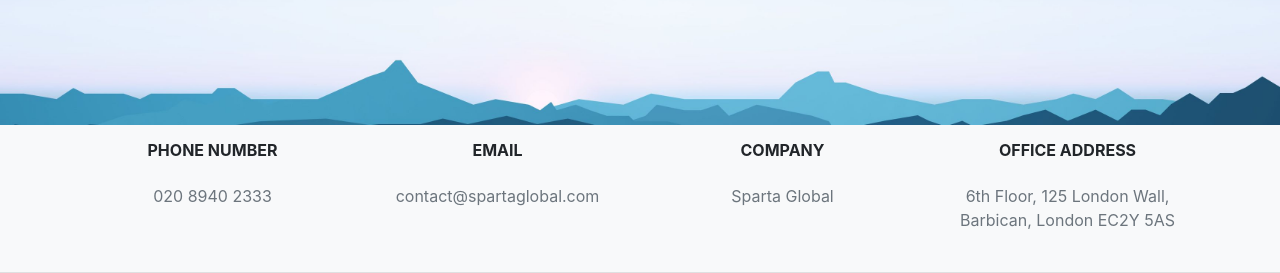
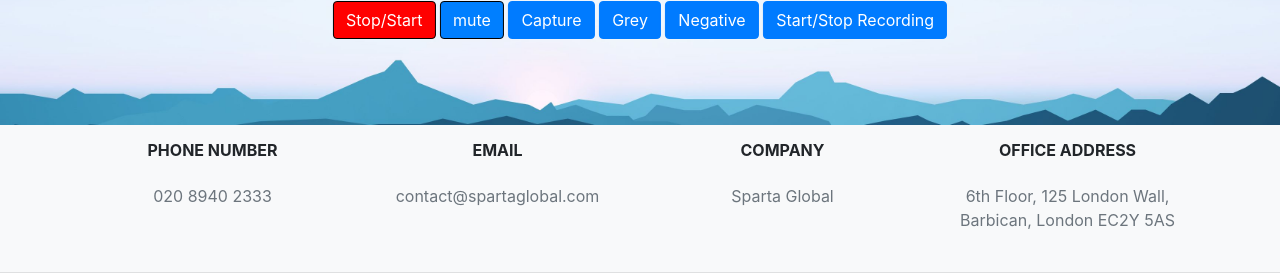
Before and after one commit to Benedek4000/eng130_week4_project, a Flask app: page /videorec in a window 1280 px wide. Shown: the part 527-800 px from the top of the page. Run offline with Flask 2, Linux system fonts and the light colour scheme; the visitor is signed in with stand-in values (Sample User, id 1); some libraries are stand-ins or nearby versions.

Commit message:
video integrated

```diff
--- a/app.py
+++ b/app.py
@@ -1,15 +1,20 @@
 import hashlib
 from urllib import response
 # from readline import insert_text
-from flask import Flask, render_template, request, flash,  session, redirect, url_for, make_response
+from flask import Flask, render_template, request, flash,  session, redirect, url_for, make_response, Response
 from backend.connectToPostgreSQL import DBConnector as postgresql
 from backend.database_properties import postgresql_properties_local as psql_prop
 from flask_mail import Mail
 from flask_mail import Message
+import cv2
+import datetime, time
+import os, sys
 import numpy as np
-
-
 import pandas as pd
+from threading import Thread
+import pyaudio
+import wave
+import moviepy.editor as m
 app = Flask(__name__)
 app.config['SECRET_KEY'] = 'supersecretkey'
 """
@@ -24,6 +29,156 @@ app.config['MAIL_USE_TLS'] = False
 app.config['MAIL_USE_SSL'] = True
 
 mail = Mail(app)
+
+global capture,rec_frame, grey, switch, neg, rec, out, detection, mute, color
+color = "#007fff"
+capture=0
+grey=0
+neg=0
+switch=1
+rec=0
+mute = False
+
+#make shots directory to save pics, temp files and videos
+try:
+    os.mkdir("./shots")
+except OSError as error:
+    pass
+
+try:
+    os.mkdir("./in")
+except OSError as error:
+    pass
+
+try:
+    os.mkdir("./out")
+except OSError as error:
+    pass
+
+
+
+def record(out):
+    global rec_frame, detection
+
+    while(rec):
+        time.sleep(0.045)
+        out.write(rec_frame)
+    if mute:
+        v = m.VideoFileClip("./in/temp.avi")
+        e = v.fx(m.vfx.speedx, 1)
+        now = datetime.datetime.now().strftime("%d%m%y-%H%M%S")
+        name = "./out/"+now+".mp4"
+        e.write_videofile(name, fps = 20)
+
+
+
+def change(p, stream, frames):
+    global rec, mute
+    while rec and not mute:
+        # chunk = 1024  # Record in chunks of 1024 samples
+        # sample_format = pyaudio.paInt16  # 16 bits per sample
+        # channels = 2
+        # fs = 44100  # Record at 44100 samples per second
+        # seconds = 3
+
+
+        # p = pyaudio.PyAudio()  # Create an interface to PortAudio
+
+        # stream = p.open(format=pyaudio.paInt16,
+        #                 channels=2,
+        #                 rate=44100,
+        #                 frames_per_buffer=2,
+        #                 input=True)
+
+        # Initialize array to store frames
+
+        # Store data in chunks for 3 seconds
+
+
+
+        while rec:
+            data = stream.read(1024)
+            frames.append(data)
+
+
+        #     data = stream.read(chunk)t
+        #     frames.append(data)
+        filename = "./in/temp.wav"
+        # Stop and close the stream
+        stream.stop_stream()
+        stream.close()
+        # Terminate the PortAudio interface
+        p.terminate()
+
+        # Save the recorded data as a WAV file
+        wf = wave.open(filename, 'wb')
+        wf.setnchannels(2)
+        wf.setsampwidth(p.get_sample_size(pyaudio.paInt16))
+        wf.setframerate(44100)
+        wf.writeframes(b''.join(frames))
+        wf.close()
+
+        ed = Thread(target = audio_speed)
+        ed.start()
+        return
+
+def joining():
+    v = m.VideoFileClip("./in/temp.avi")
+    a = m.AudioFileClip("./in/temp.mp3")
+    f = v.set_audio(a)
+    now = datetime.datetime.now().strftime("%d%m%y-%H%M%S")
+    name = "./out/"+now+".mp4"
+    f.write_videofile(name, fps = 20)
+    return
+
+def audio_speed():
+    v = m.VideoFileClip("./in/temp.avi")
+    a = m.AudioFileClip("./in/temp.wav")
+    f = a.duration/v.duration
+    e = a.fx(m.vfx.speedx, f)
+    e.write_audiofile("./in/temp.mp3")
+
+    jo = Thread(target = joining)
+    jo.start()
+
+    return
+
+
+def gen_frames():  # generate frame by frame from camera
+    global out, capture,rec_frame, grey, detection
+    camera = cv2.VideoCapture(0)
+    while True:
+        success, frame = camera.read()
+        if success:
+            detection = True
+            if(grey):
+                frame = cv2.cvtColor(frame, cv2.COLOR_BGR2GRAY)
+            if(neg):
+                frame=cv2.bitwise_not(frame)
+            if(capture):
+                capture=0
+                now = datetime.datetime.now()
+                p = os.path.sep.join(['shots', "shot_{}.png".format(str(now).replace(":",''))])
+                cv2.imwrite(p, frame)
+
+            if(rec):
+                rec_frame=frame
+                frame= cv2.putText(cv2.flip(frame,1),"Recording...", (0,25), cv2.FONT_HERSHEY_SIMPLEX, 1, (0,0,255),4)
+                frame=cv2.flip(frame,1)
+
+
+            try:
+                ret, buffer = cv2.imencode('.jpg', cv2.flip(frame,1))
+                frame = buffer.tobytes()
+                yield (b'--frame\r\n'
+                       b'Content-Type: image/jpeg\r\n\r\n' + frame + b'\r\n')
+            except Exception as e:
+                pass
+
+        else:
+            detection = False
+            flash("Can not detect Camera", category="error")
+            pass
 
 
 @app.route('/')
@@ -43,6 +198,9 @@ def home():
 @app.route('/login', methods=['GET', 'POST'])
 def login():
 
+    if 'loggedin' in session and session['loggedin']:
+        flash("Already logged in!", category="error")
+        return redirect(url_for("home"))
     if request.cookies.get('email') != None:
         print(request.cookies.get('email'))
         return redirect(url_for('home'))
@@ -84,6 +242,10 @@ def login():
             flash('Incorrect Email/password', category='error')
 
     return render_template("login.html")
+
+@app.route('/video_feed')
+def video_feed():
+    return Response(gen_frames(), mimetype='multipart/x-mixed-replace; boundary=frame')
 
 
 @app.route('/signup', methods=['GET', 'POST'])
@@ -247,11 +409,77 @@ def player():
         return redirect(url_for("login"))
 
 
-@app.route('/videorec')
+@app.route('/videorec', methods=["POST", "GET"])
 def videorec():
+    global color
     # Check if user is loggedin
     if 'loggedin' in session and session['loggedin']:
-        return render_template('video_rec.html')
+        global switch,camera
+        if request.method == 'POST':
+            global rec
+            if request.form.get('click') == 'Capture':
+                global capture
+                capture=1
+            elif  request.form.get('grey') == 'Grey':
+                global grey
+                grey=not grey
+            elif  request.form.get('neg') == 'Negative':
+                global neg
+                neg=not neg
+            elif  request.form.get('mute') == 'mute' and not rec:
+                global mute, color
+
+                if mute:
+                    mute = not mute
+                    color = "#007fff"
+                else:
+                    mute = True
+                    color = "red"
+            elif request.form.get('mute') == 'mute' and rec:
+                flash("Can not mute/unmute when video is recording", category="error")
+
+
+
+            elif  request.form.get('stop') == 'Stop/Start':
+
+                if(switch==1):
+                    switch=0
+                    camera.release()
+                    cv2.destroyAllWindows()
+
+                else:
+                    camera = cv2.VideoCapture(0)
+                    switch=1
+            elif  request.form.get('rec') == 'Start/Stop Recording':
+                global out, frames, p, stream
+                rec= not rec
+                if(rec):
+
+
+                    fourcc = cv2.VideoWriter_fourcc(*'XVID')
+                    # out = cv2.VideoWriter('vid_{}.avi'.format(str(now).replace(":",'')), fourcc, 20.0, (640, 480))
+                    out = cv2.VideoWriter('./in/temp.avi', fourcc, 20, (640, 480))
+                    #Start new thread for recording the video
+
+                    #audio
+                    p = pyaudio.PyAudio()
+                    stream = p.open(format=pyaudio.paInt16, channels=2, rate=44100, frames_per_buffer=2, input=True)
+                    frames = []
+                    thread = Thread(target = record, args=[out,])
+                    thread.start()
+                    audio = Thread(target = change, args=[p, stream, frames,])
+                    audio.start()
+                elif(rec==False):
+
+                    out.release()
+
+
+
+        elif request.method=='GET':
+            return render_template('video_rec.html', color = color)
+
+        return render_template('video_rec.html', color = color)
+
     else:
         flash("You need to be logged in to use this website", category="error")
         return redirect(url_for("login"))
--- a/templates/video_rec.html
+++ b/templates/video_rec.html
@@ -19,17 +19,29 @@
 <div class="container" style="text-align: center">
 	<h2>Start Recording</h2>
 	<p>Video length:</p>
-	<img src="../static/assets/VideoRecording.png" alt="Placeholder" style="width: 300px; height: 250px" />
+	<img src="{{ url_for('video_feed') }}" height="80%">
 	<p style="text-align: left">Name:</p>
 	<p style="text-align: left">Location:</p>
 </div>
 
 <div class="containerbtn">
-	<div class="centerbtn">
+	<!-- <div class="centerbtn">
 		<button type="button" class="btn btn-primary"><i class="fa-solid fa-camera"></i></button>
 		<button type="button" class="btn btn-primary"><i class="fa-sharp fa-solid fa-microphone-slash"></i></button>
 		<button type="button" class="btn color" style="background-color: red; border-color: black"><i class="fa-solid fa-record-vinyl"></i></button>
+	</div> -->
+	<div class="centerbtn">
+		<form method="post">
+			<input type="submit" value="Stop/Start" name="stop" class="btn btn-primary" style="background-color: red; border-color: black"/>
+			<input type="submit" value="mute" name="mute" class="btn btn-primary" style="background-color: {{ color }}; border-color: black"/>
+			<input type="submit" value="Capture" name="click" class="btn btn-primary"/>
+			<input type="submit" value="Grey" name="grey" class="btn btn-primary" />
+			<input type="submit" value="Negative" name="neg" class="btn btn-primary" />
+			<input type="submit" value="Start/Stop Recording" name="rec" class="btn btn-primary" />
+		</form>
+
 	</div>
+
 </div>
 
 {% endblock %}
```
Also changed, not shown: 2 other files.
